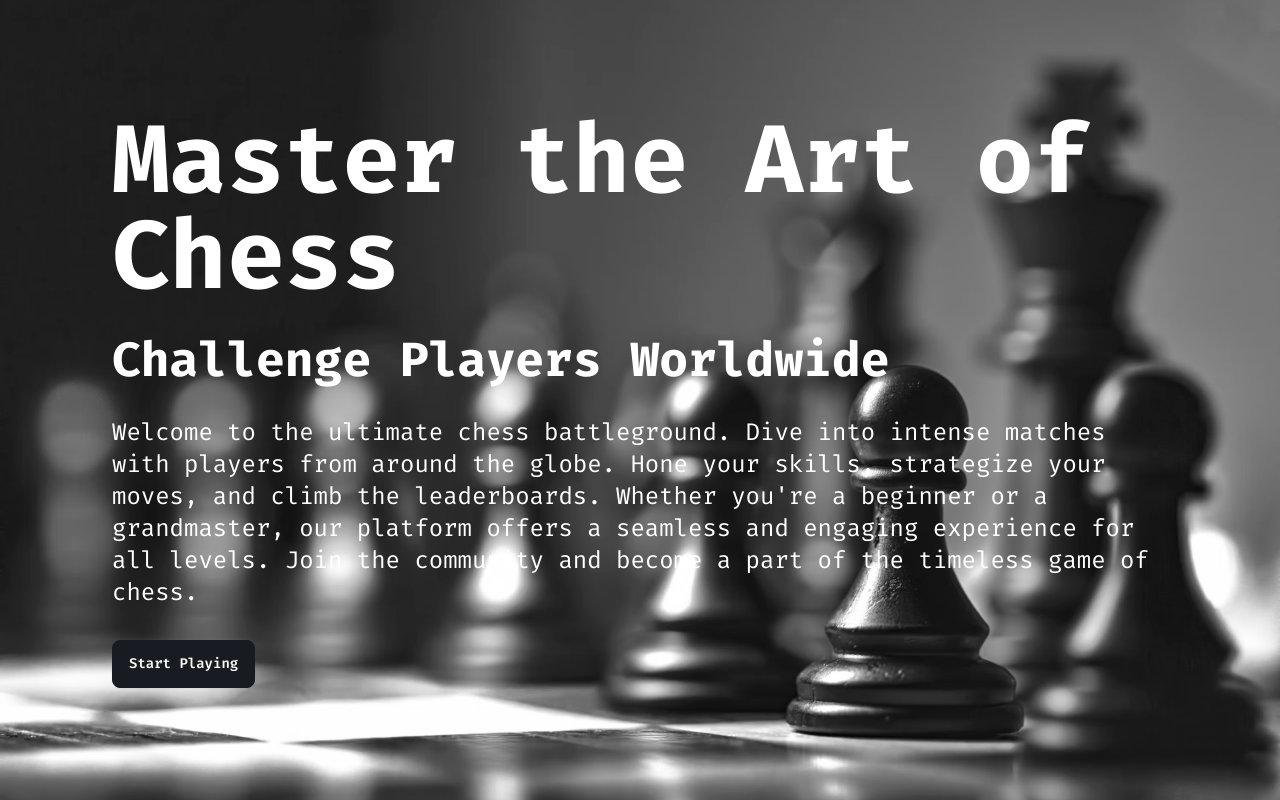
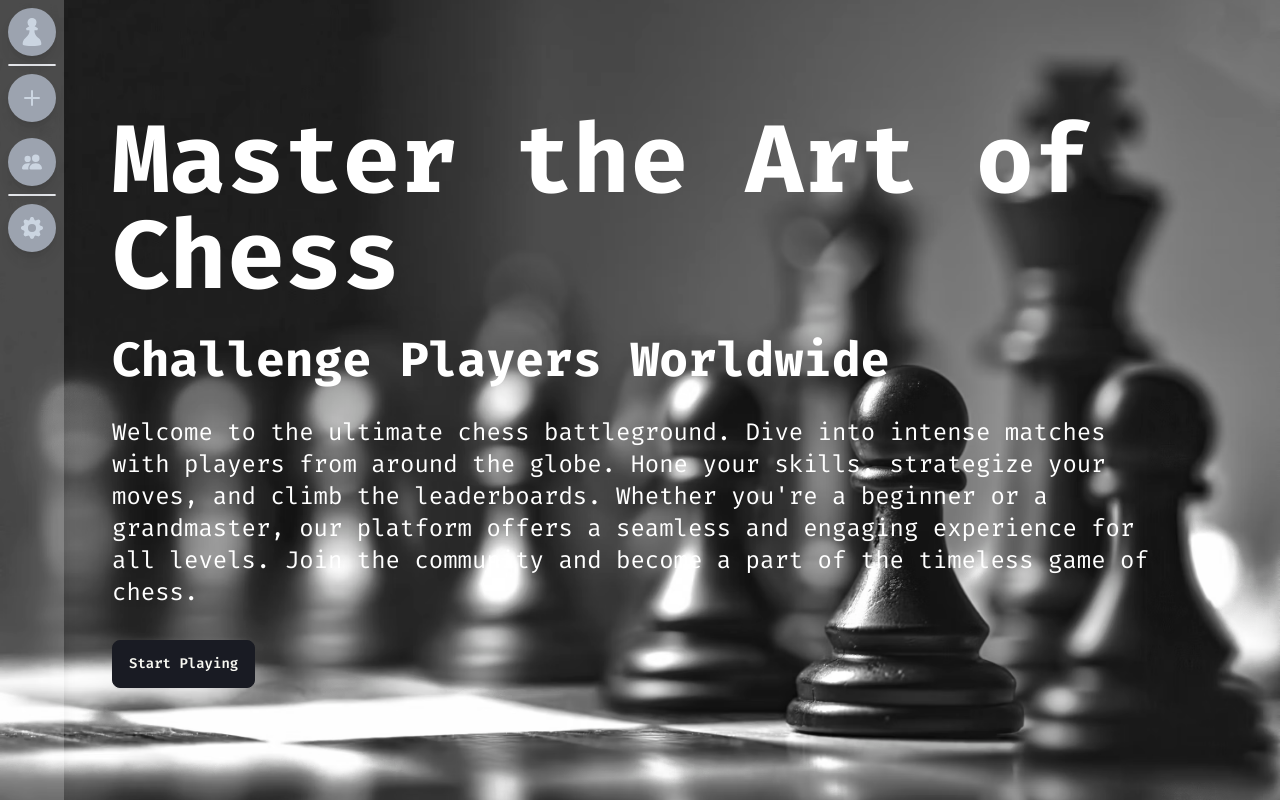
Before and after one commit to vishalchaurasia10/chess.com, a Next.js app in the folder frontend/: page / in a window 1280 px wide. Built offline with nearby package versions, Linux system fonts and the light colour scheme.

Commit message:
fixed the navbar for pc

```diff
--- a/frontend/src/app/globals.css
+++ b/frontend/src/app/globals.css
@@ -3,3 +3,28 @@
 @tailwind base;
 @tailwind components;
 @tailwind utilities;
+
+@layer components {
+    .sidebar-icon {
+        @apply relative flex items-center justify-center
+        h-12 w-12 mt-2 mb-2 mx-auto
+        bg-gray-400 hover:bg-green-600 dark:bg-gray-800
+        text-slate-300 hover:text-white
+        hover:rounded-xl rounded-3xl
+        transition-all duration-300 ease-linear
+        cursor-pointer shadow-lg;
+    }
+
+    .sidebar-tooltip {
+        @apply absolute w-auto p-2 m-2 min-w-max left-14 rounded-md shadow-md
+        text-white bg-gray-900
+        text-xs font-bold
+        transition-all duration-100 scale-0 origin-left;
+    }
+
+    .sidebar-hr {
+        @apply bg-gray-200 dark:bg-gray-800
+        border border-gray-200 dark:border-gray-800 rounded-full
+        mx-2;
+    }
+}
--- a/frontend/src/app/layout.tsx
+++ b/frontend/src/app/layout.tsx
@@ -18,7 +18,7 @@
     <html lang="en">
       <body className={``}>
         <AuthState>
-          {/* <Navbar /> */}
+          <Navbar />
           {children}
         </AuthState>
       </body>
--- a/frontend/src/components/Navbar.tsx
+++ b/frontend/src/components/Navbar.tsx
@@ -1,48 +1,38 @@
-import { navData } from '@/utils/constants';
 import Link from 'next/link';
-import React from 'react';
-import { BsHouse, BsPeopleFill } from 'react-icons/bs';
-import { IoGameController } from 'react-icons/io5';
+import { BsPlus, BsGearFill, BsPeopleFill } from 'react-icons/bs';
 import { SiChessdotcom } from 'react-icons/si';
 
-const NavIcon = ({ type }: { type: String }) => {
+const SideBar = () => {
     return (
-        <div className='flex items-center space-x-3 font-firaCode bg-[rgba(255,255,255,0.2)] py-1 px-3 mx-3 rounded-lg'>
-            {
-                type === 'Home' ? <BsHouse /> :
-                    type === 'Play' ? <IoGameController /> :
-                        type === 'Watch' ? <BsPeopleFill /> : ''
-            }
-            <span className='font-bold text-xl'>{type}</span>
+        <div className="fixed z-50 top-0 left-0 h-screen w-16 flex flex-col bg-[rgba(255,255,255,0.2)] shadow-lg">
+            <SideBarIcon icon={<SiChessdotcom size="28" />} text='Chess.com' toUrl='/' />
+            <Divider />
+            <SideBarIcon icon={<BsPlus size="32" />} text='Play new game ♟️' toUrl='/game' />
+            <SideBarIcon icon={<BsPeopleFill size="20" />} text='Watch other games 👀' toUrl='/watch' />
+            <Divider />
+            <SideBarIcon icon={<BsGearFill size="22" />} text='Sign In ⚙️' toUrl='/sign-in' />
         </div>
     );
 };
 
-const Navbar = () => {
-    return (
-        <nav className='fixed z-50 top-0 left-0 h-full p-2 px-0 bg-black flex flex-col items-center w-min font-firaCode'>
-            <div className="top h-[10%] py-2 flex items-center justify-start space-x-1">
-                <SiChessdotcom className='text-5xl text-[#acd06f]' />
-                <span className='font-bold text-2xl'>Chess</span>
-            </div>
-            <div className="center h-[70%] pt-8">
-                <ul className='flex flex-col space-y-3'>
-                    {navData.map((item, index) => (
-                        <li key={index}>
-                            <Link className='text-3xl' href={item.href}>
-                                <NavIcon type={item.name} />
-                            </Link>
-                        </li>
-                    ))}
-                </ul>
-            </div>
-            <div className="bottom h-[20%] flex items-end pb-8">
-                <button className='p-2 px-4 text-black font-bold rounded-lg bg-[#acd06f] hover:-translate-y-1 transition-all duration-300'>
-                    Sign In
-                </button>
-            </div>
-        </nav>
-    );
+type SideBarIconProps = {
+    icon: React.ReactNode;
+    text?: string;
+    toUrl: string;
 };
 
-export default Navbar;
+const SideBarIcon = ({ icon, text = 'tooltip 💡', toUrl = '/' }: SideBarIconProps) => (
+    <Link href={toUrl}>
+        <div className="sidebar-icon group">
+            {icon}
+            <span className="sidebar-tooltip group-hover:scale-100">
+                {text}
+            </span>
+        </div>
+    </Link>
+);
+
+
+const Divider = () => <hr className="sidebar-hr" />;
+
+export default SideBar;
```
